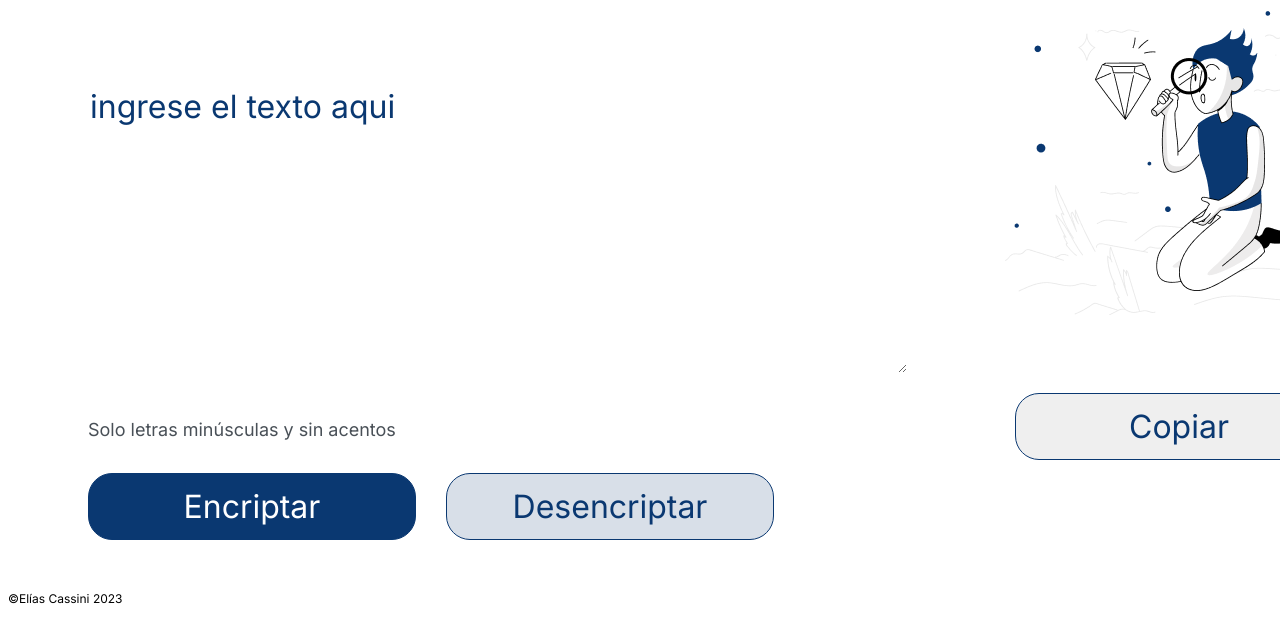
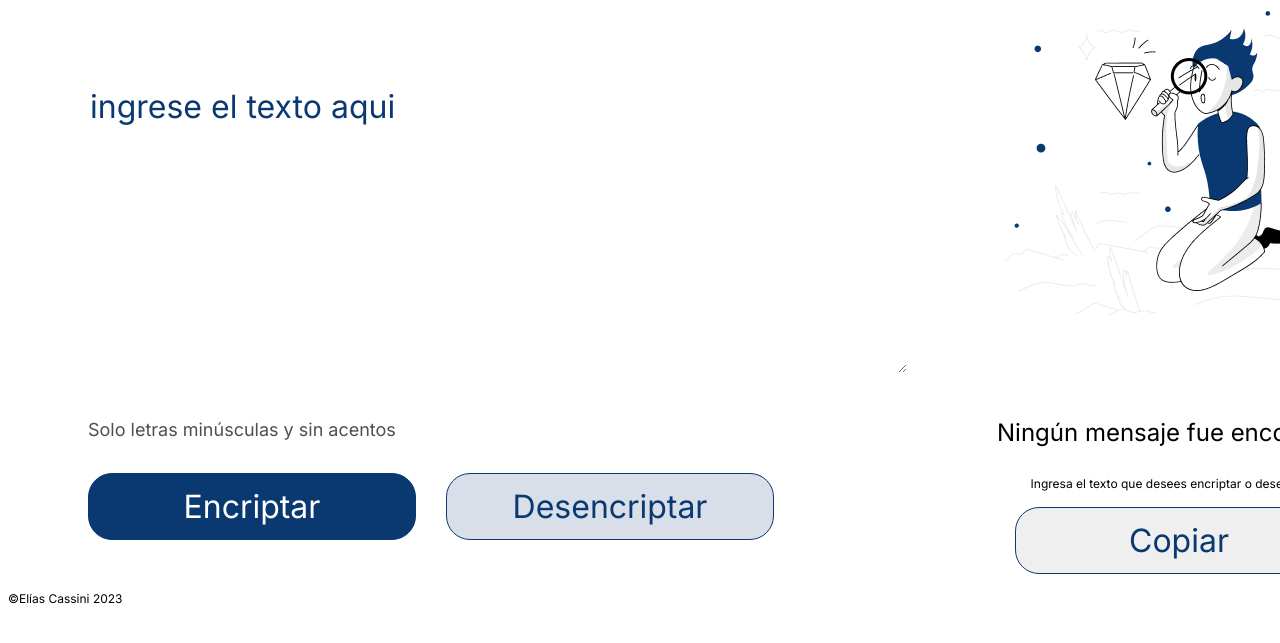
Before and after one commit to EliasAngel/AluraChallenge, a plain HTML site: page index.html in a window 1280 px wide. Shown: the part 75-718 px from the top of the page. Drawn offline with Linux system fonts and the light colour scheme.

Commit message:
Cambios de estilo

```diff
--- a/index.html
+++ b/index.html
@@ -27,6 +27,8 @@
         </section>
         <section>
             <textarea id="resultado" readonly class="mensaje" cols="18" rows="8"></textarea>
+            <p id="info">Ningún mensaje fue encontrado</p>
+            <p id="info2" class="textoAbajo">Ingresa el texto que desees encriptar o desencriptar</p>
             <button class="copiar" onclick="btnCopiar()">Copiar</button>
         </section>
     </main>
--- a/script.js
+++ b/script.js
@@ -15,6 +15,8 @@ function btnEncriptar(){
 
     document.getElementById("resultado").style.background ="none";
     document.getElementById("resultado").innerHTML = txtCifrado;
+    document.getElementById("info").style.display="none";
+    document.getElementById("info2").style.display="none";
 }
 
 function btnDesencriptar(){
@@ -27,12 +29,14 @@ function btnDesencriptar(){
 
     document.getElementById("resultado").style.background ="none";
     document.getElementById("resultado").innerHTML = txtCifrado;
+    document.getElementById("info").style.display="none";
+    document.getElementById("info2").style.display="none";
 }
 
 function btnCopiar() {
     var contenido = document.querySelector("#resultado");
     contenido.select();
-    document.execCommand("copy")
-    alert("Mensaje copiado")
+    document.execCommand("copy");
+    alert("Mensaje copiado");
 
 }
--- a/style.css
+++ b/style.css
@@ -47,6 +47,17 @@ main{
     outline: none;
 }
 
+p{
+    position: relative;
+    text-align: center;
+    top: 400px;
+    left: 90px;
+    font-size: 24px;
+}
+
+.textoAbajo{
+    font-size: 12px;
+}
 .botones{
     display: flex;
     margin-top: 18px;
```
